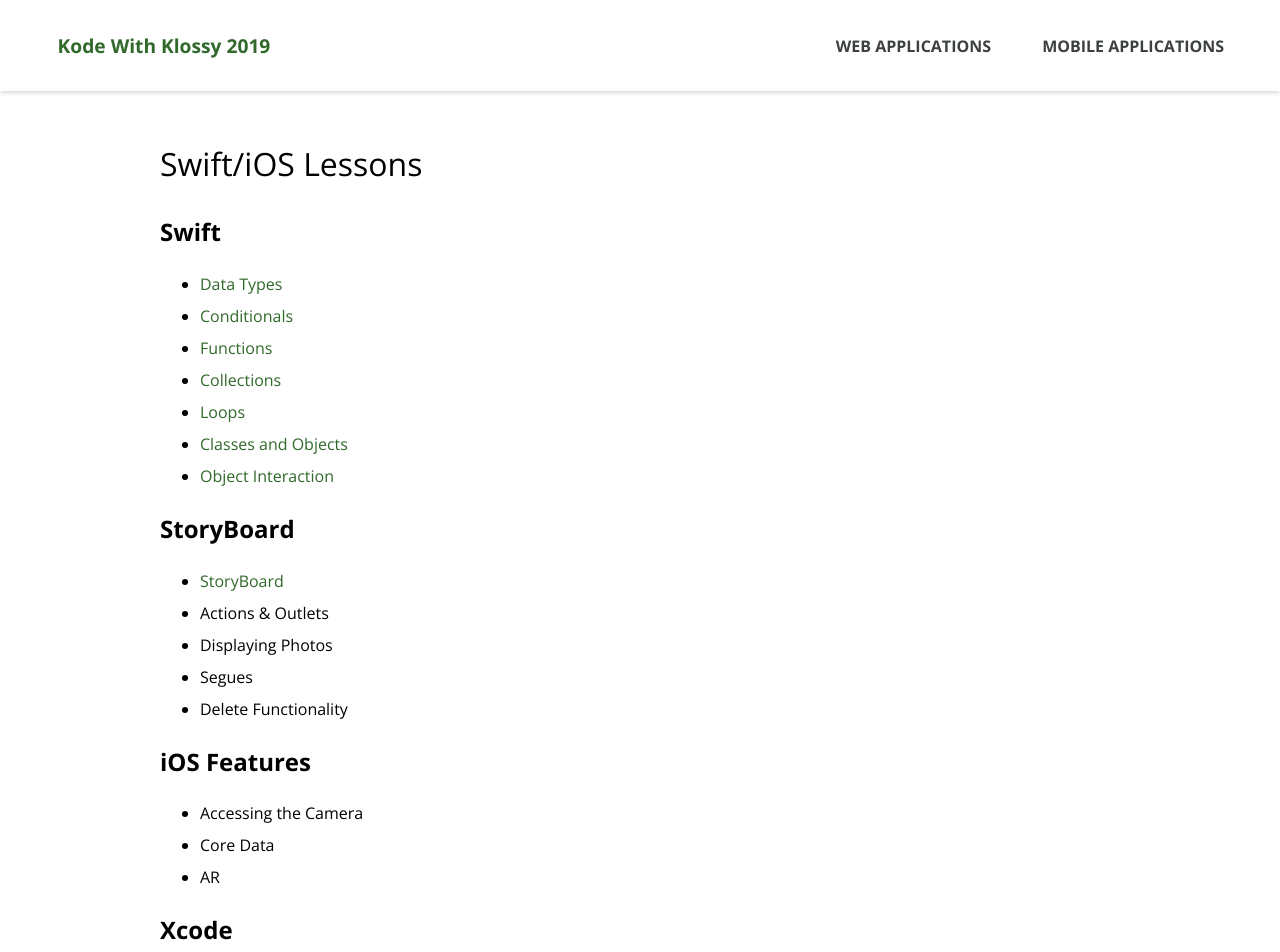
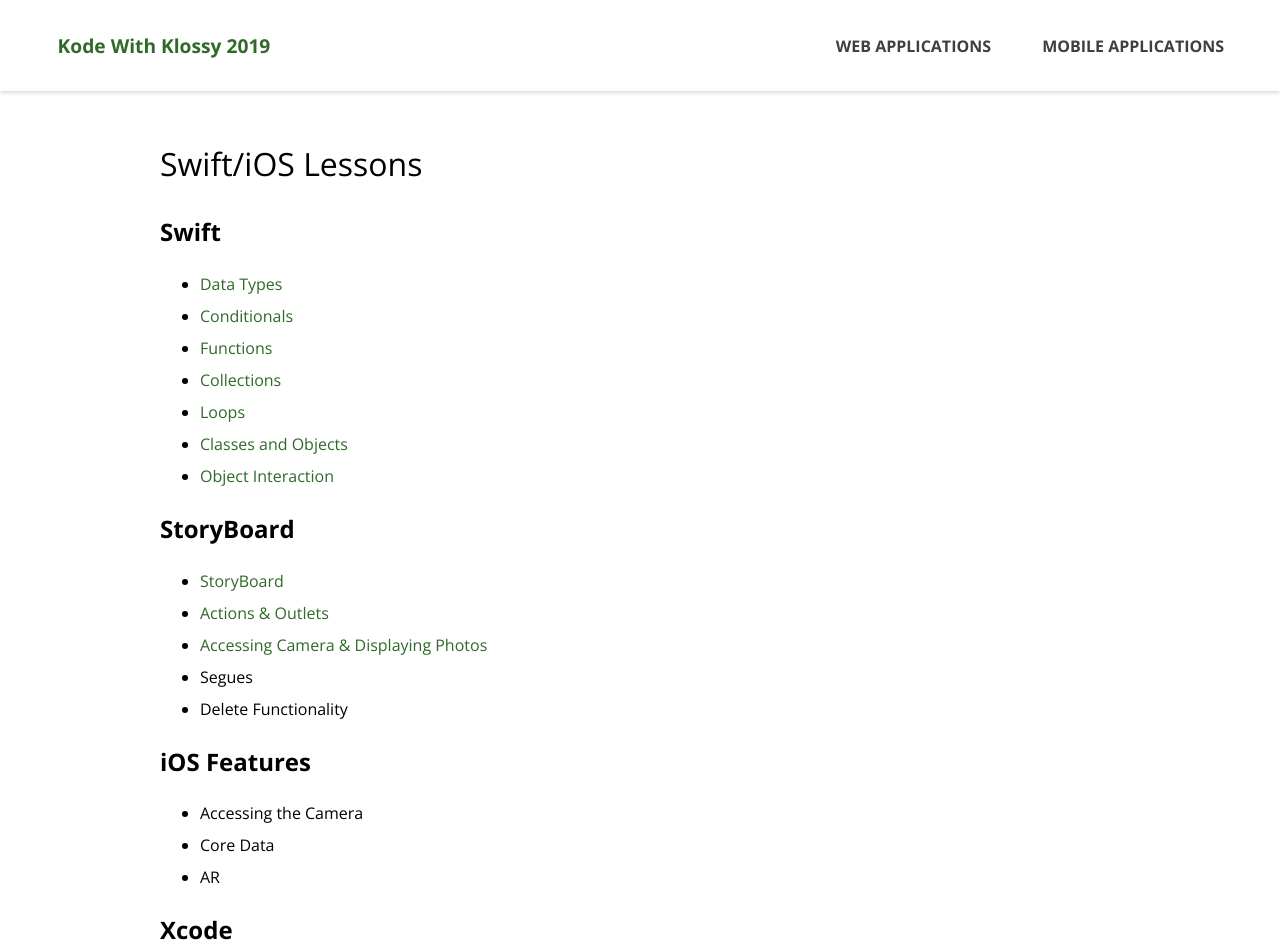
Before and after one commit to ameseee/kwk-curriculum-site, a Jekyll site: the page built from swift-ios/lessons/index.md, in a window 1280 px wide. Shown: the top 952 px of the page. Built offline with Jekyll 4.4.1, drawn with Linux system fonts in a browser that asks for light colours; nearby versions of some CDN libraries.

Commit message:
Add links and change name for Camera Photos lesson

```diff
--- a/swift-ios/lessons/index.md
+++ b/swift-ios/lessons/index.md
@@ -13,8 +13,8 @@ title: Swift/iOS Lessons
 
 ## StoryBoard
 - [StoryBoard]({{ site.url }}/swift-ios/lessons/storyboard)
-- Actions & Outlets
-- Displaying Photos
+- [Actions & Outlets]({{ site.url }}/swift-ios/lessons/actions-outlets)
+- [Accessing Camera & Displaying Photos]({{ site.url }}/swift-ios/lessons/access-camera-display-photos)
 - Segues
 - Delete Functionality
 
```
Also changed, not shown: swift-ios/lessons/access-camera-display-photos/index.md (renamed from swift-ios/lessons/access-camera-library/index.md, +1 -1 lines), swift-ios/lessons/access-camera-display-photos/assets/apple_ui_intro.png (renamed from swift-ios/lessons/access-camera-library/assets/apple_ui_intro.png), swift-ios/lessons/access-camera-display-photos/assets/apple_ui_overview.png (renamed from swift-ios/lessons/access-camera-library/assets/apple_ui_overview.png), swift-ios/lessons/access-camera-display-photos/assets/camera-action.png (renamed from swift-ios/lessons/access-camera-library/assets/camera-action.png), swift-ios/lessons/access-camera-display-photos/assets/camera-setup.png (renamed from swift-ios/lessons/access-camera-library/assets/camera-setup.png), swift-ios/lessons/access-camera-display-photos/assets/empty-image-picker-controller.png (renamed from swift-ios/lessons/access-camera-library/assets/empty-image-picker-controller.png), swift-ios/lessons/access-camera-display-photos/assets/image-picker-controller.png (renamed from swift-ios/lessons/access-camera-library/assets/image-picker-controller.png), swift-ios/lessons/access-camera-display-photos/assets/layers.png (renamed from swift-ios/lessons/access-camera-library/assets/layers.png), swift-ios/lessons/access-camera-display-photos/assets/new-image-update.png (renamed from swift-ios/lessons/access-camera-library/assets/new-image-update.png), swift-ios/lessons/access-camera-display-photos/assets/permissions.png (renamed from swift-ios/lessons/access-camera-library/assets/permissions.png), swift-ios/lessons/access-camera-display-photos/assets/setup-example.png (renamed from swift-ios/lessons/access-camera-library/assets/setup-example.png), 1 other file.
